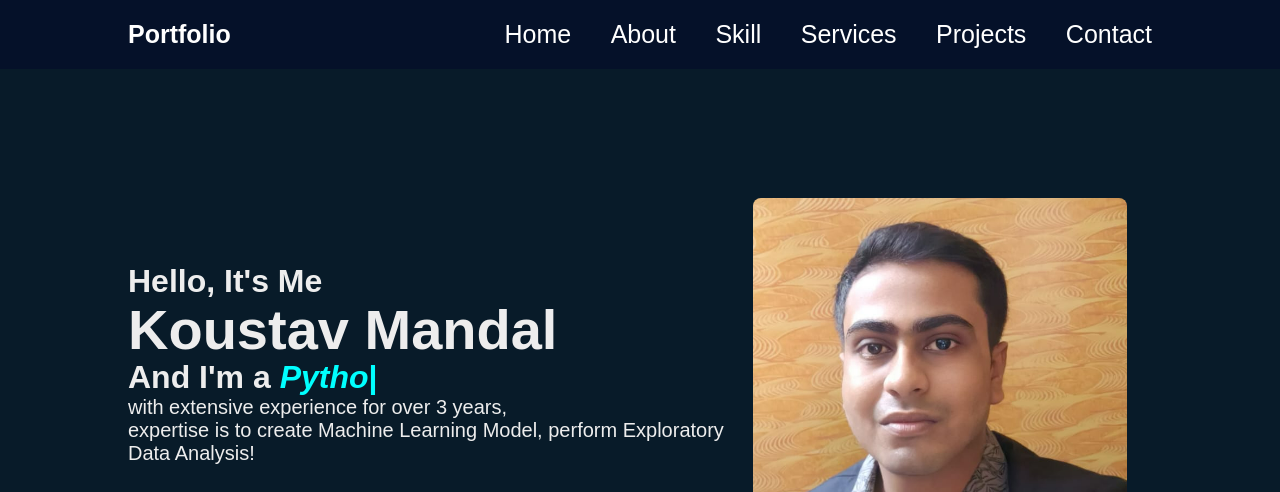
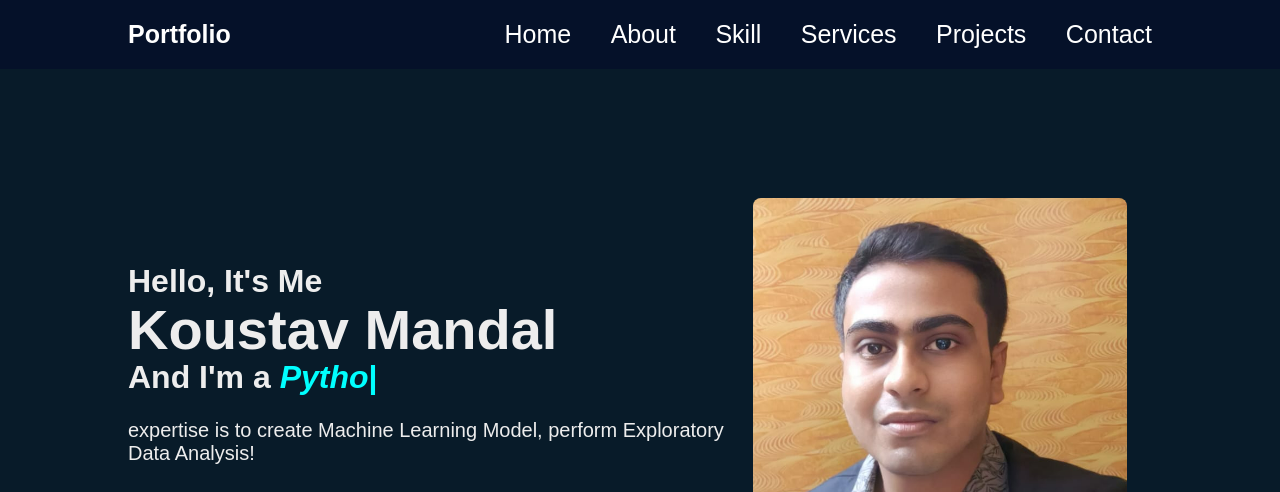
Before and after one commit to Koustav-Mandal/My_portfolio, a plain HTML site: page index.html in a window 1280 px wide. Shown: the top 492 px of the page. Drawn offline with nearby package versions, Linux system fonts and the light colour scheme.

Commit message:
Update index.html

```diff
--- a/index.html
+++ b/index.html
@@ -27,7 +27,7 @@
             <h3>Hello, It's Me</h3>
             <h1>Koustav Mandal</h1>
             <h3>And I'm a <span id="element"></span></h3>
-                <p>with extensive experience for over 3 years,
+                <p>
                 <br>
                     expertise is to create Machine Learning Model, perform Exploratory Data Analysis!
                 </p>
```
